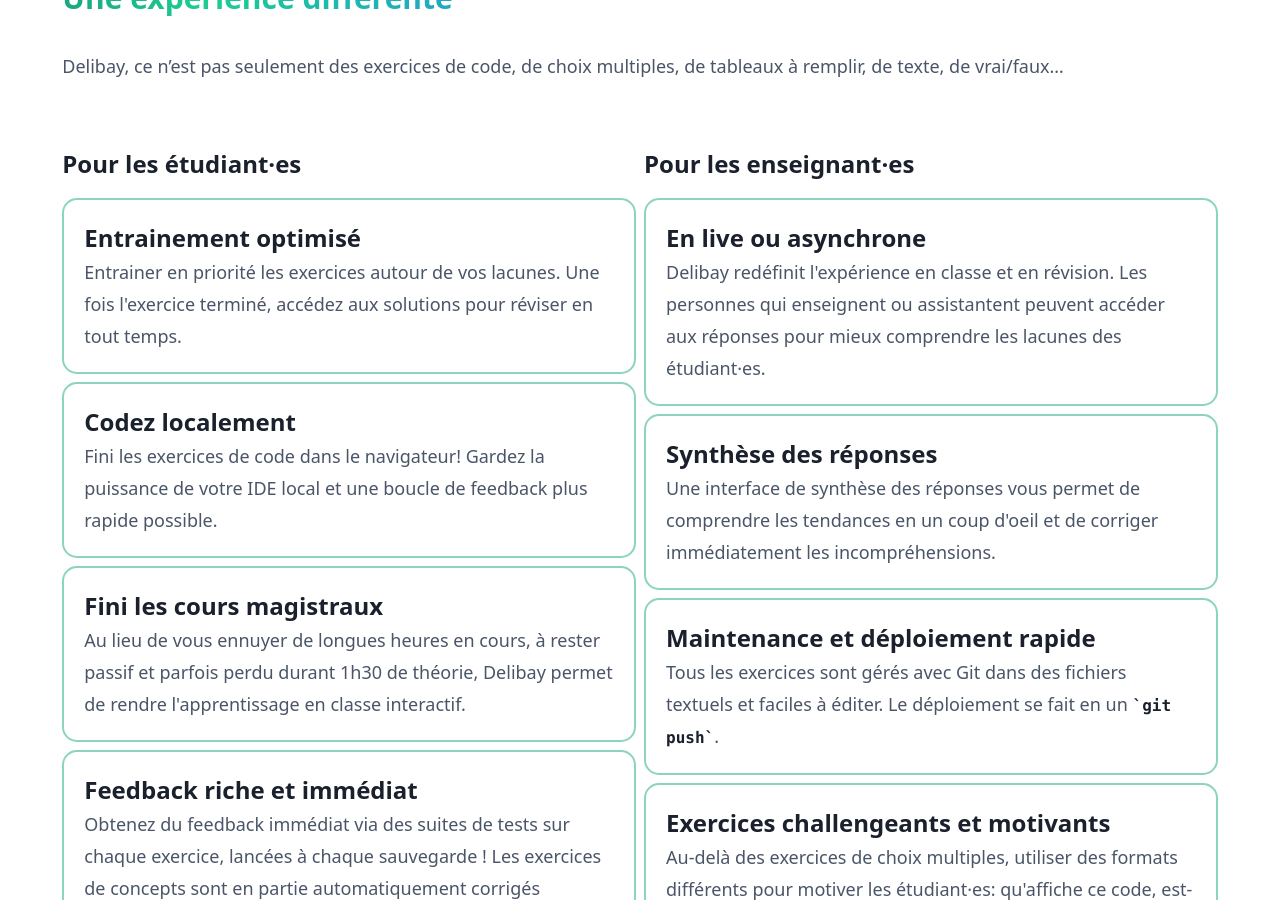
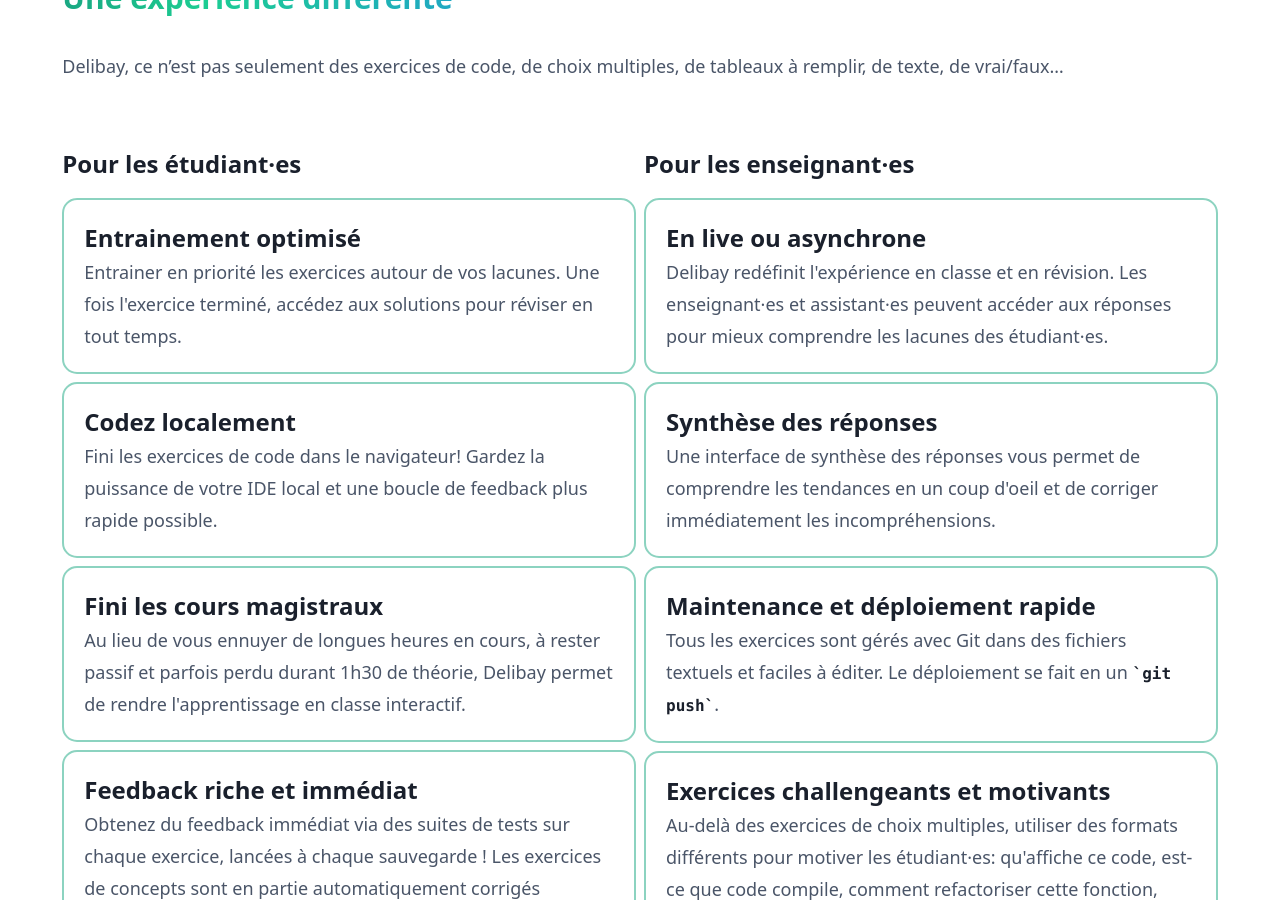
Before and after one commit to samuelroland/mvp, a Jekyll site: the page built from index.md, in a window 1280 px wide and 900 px high, scrolled down 564 px. Built offline with Jekyll 4.4.1, drawn with Linux system fonts in a browser that asks for light colours.

Commit message:
Fix sentence to make the card aligned

```diff
--- a/index.md
+++ b/index.md
@@ -53,7 +53,7 @@ Delibay, ce n'est pas seulement des exercices de code, de choix multiples, de ta
 <div class="bloc flex-1 space-y-2 ">
     <div class="card p-5 flex-1">
         <h3>En live ou asynchrone</h3>
-        <p>Delibay redéfinit l'expérience en classe et en révision. Les personnes qui enseignent ou assistantent peuvent accéder aux réponses pour mieux comprendre les lacunes des étudiant·es.</p>
+        <p>Delibay redéfinit l'expérience en classe et en révision. Les enseignant·es et assistant·es peuvent accéder aux réponses pour mieux comprendre les lacunes des étudiant·es.</p>
     </div>
     <div class="card p-5 flex-1">
         <h3>Synthèse des réponses</h3>
```
